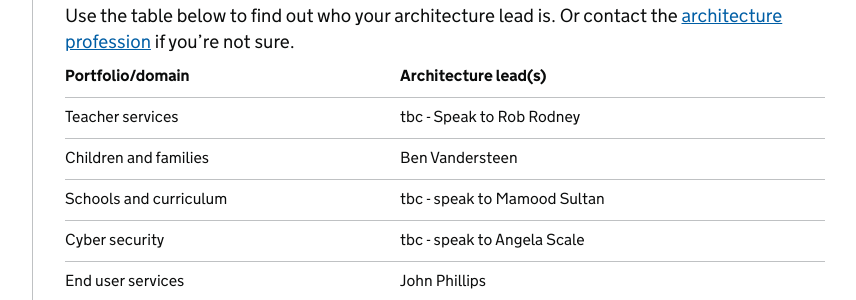
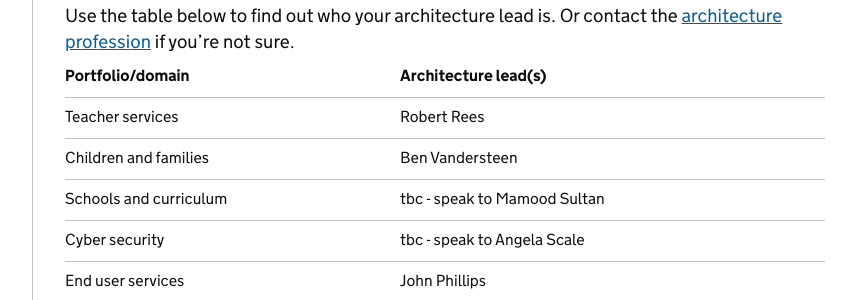
Before and after one commit to DFE-Digital/architecture, a Jekyll site: the page built from profession/architecture-profession.md, in a window 1280 px wide. Shown: the part 1781-2081 px from the top of the page, without its empty margins (298-1154 px from the left). Built offline with Jekyll 4.4.1, drawn with Linux system fonts in a browser that asks for light colours; our own code applies the rules of GitHub Pages for plain Markdown files.

Commit message:
Updates the Teacher Services lead

```diff
--- a/profession/architecture-profession.md
+++ b/profession/architecture-profession.md
@@ -54,7 +54,7 @@ Use the table below to find out who your architecture lead is. Or contact the [a
 
 | Portfolio/domain | Architecture lead(s) |
 | - | - |
-| Teacher services | tbc - Speak to Rob Rodney |
+| Teacher services | Robert Rees |
 | Children and families | Ben Vandersteen |
 | Schools and curriculum | tbc - speak to Mamood Sultan |
 | Cyber security | tbc - speak to Angela Scale |
```
